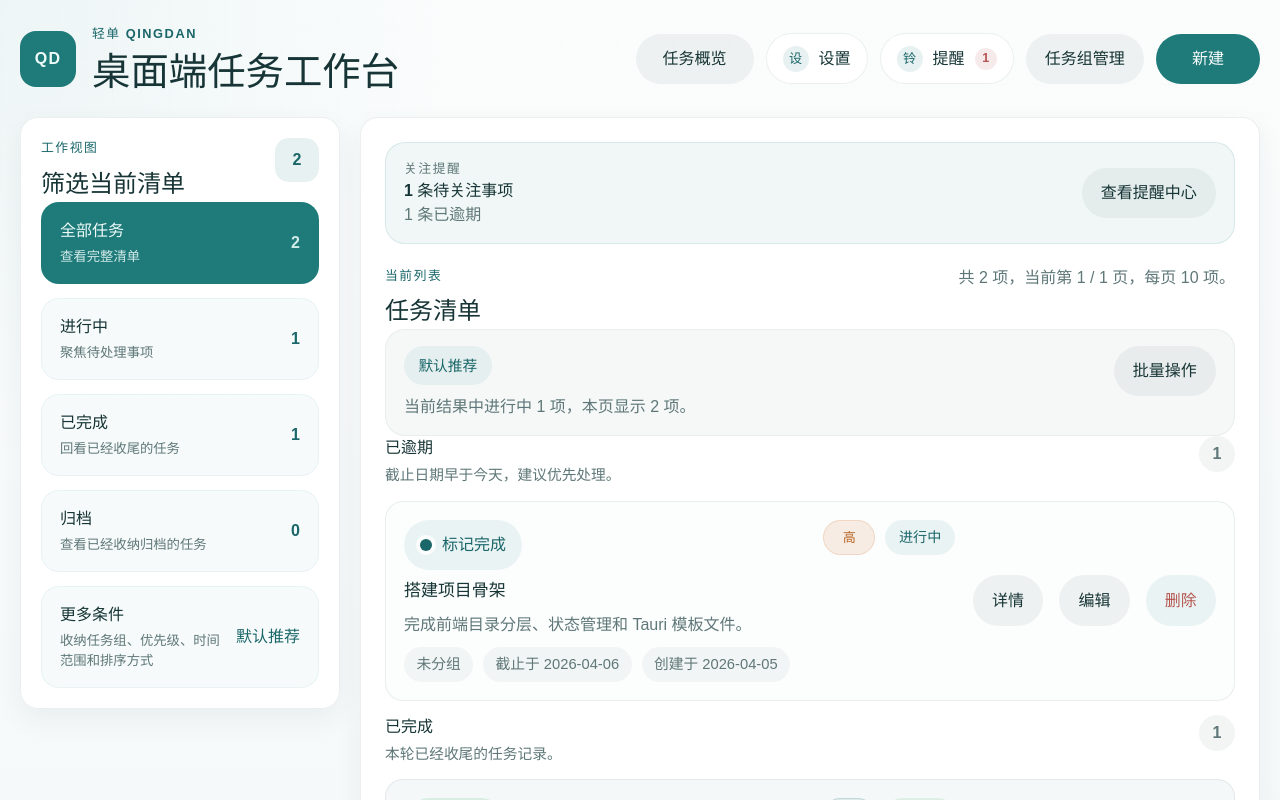
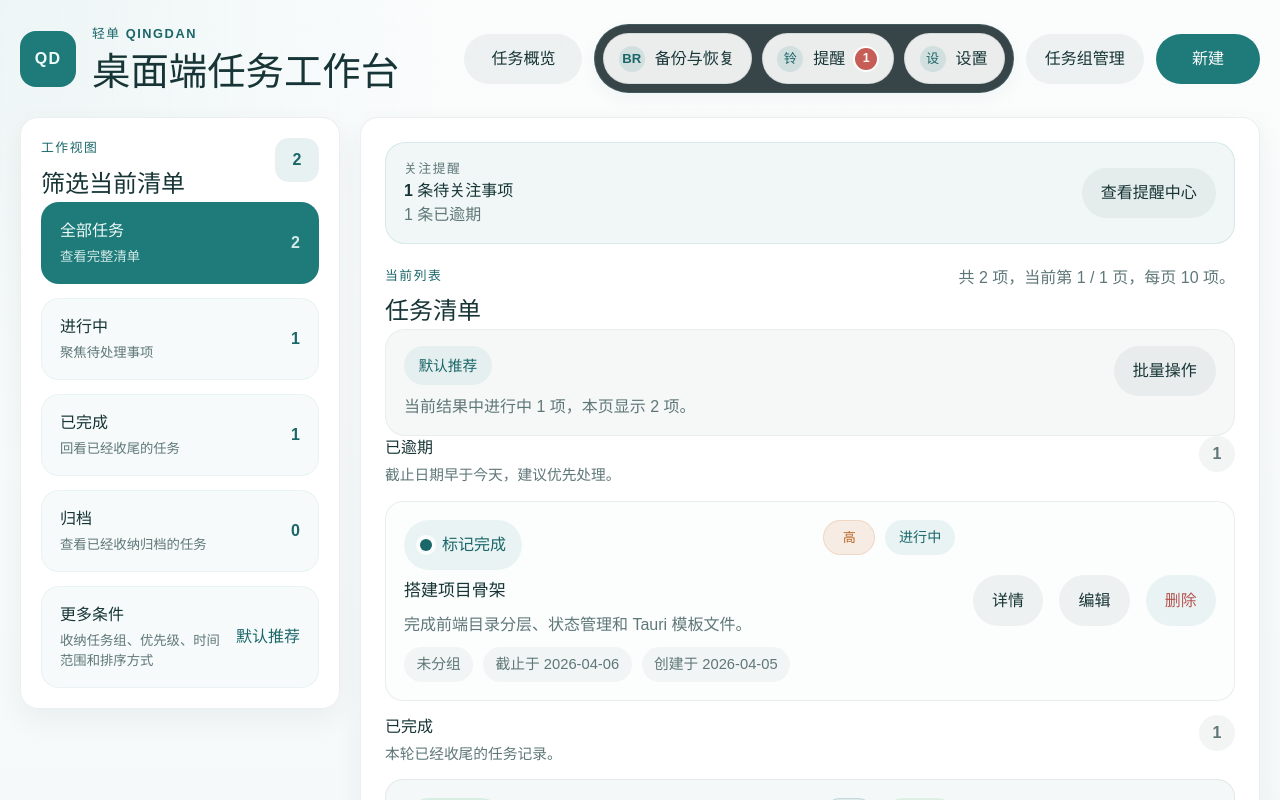
Before and after one commit to lblgb/qingdan-desktop, a React (Vite) app: page / in a window 1280 px wide. Shown: the top 800 px of the page. Built offline with nearby package versions, Linux system fonts and the light colour scheme.

Commit message:
feat: add console system action bar

```diff
--- a/src/app/AppShell.tsx
+++ b/src/app/AppShell.tsx
@@ -287,17 +287,15 @@ export function AppShell() {
 
         <div className="topbar-actions">
           <TaskOverview />
-          <TaskSettings
-            isOpen={isSettingsOpen}
-            isSaving={isSavingReminderPreferences}
-            notificationPermissionStatus={notificationPermissionStatus}
-            onOpenChange={setIsSettingsOpen}
-            onPreferencesChange={setDraftReminderPreferences}
-            onRefreshNotificationPermissionStatus={refreshNotificationPermissionStatus}
-            onSave={handleSaveReminderPreferences}
-            onSendTestDesktopNotification={sendTestDesktopNotification}
-            preferences={draftReminderPreferences}
-          />
+
+          <div className="system-action-bar" aria-label="系统图标组" role="group">
+            <button aria-label="备份与恢复" className="icon-button icon-button-console" type="button">
+              <span aria-hidden="true" className="icon-button-glyph">
+                BR
+              </span>
+              <span className="icon-button-label">备份与恢复</span>
+            </button>
+
             <TaskReminderCenter
               buckets={reminderBuckets}
               isOpen={isReminderCenterOpen}
@@ -310,6 +308,20 @@ export function AppShell() {
                 setIsReminderCenterOpen(false)
               }}
             />
+
+            <TaskSettings
+              isOpen={isSettingsOpen}
+              isSaving={isSavingReminderPreferences}
+              notificationPermissionStatus={notificationPermissionStatus}
+              onOpenChange={setIsSettingsOpen}
+              onPreferencesChange={setDraftReminderPreferences}
+              onRefreshNotificationPermissionStatus={refreshNotificationPermissionStatus}
+              onSave={handleSaveReminderPreferences}
+              onSendTestDesktopNotification={sendTestDesktopNotification}
+              preferences={draftReminderPreferences}
+            />
+          </div>
+
           <TaskGroupManager />
           <TaskComposer />
         </div>
--- a/src/components/TaskReminderCenter.tsx
+++ b/src/components/TaskReminderCenter.tsx
@@ -33,9 +33,10 @@ export function TaskReminderCenter({
   return (
     <>
       <button
+        aria-label="提醒中心"
         aria-expanded={isOpen}
         aria-haspopup="dialog"
-        className="icon-button reminder-entry-button"
+        className="icon-button icon-button-console reminder-entry-button"
         onClick={() => onOpenChange(true)}
         type="button"
       >
--- a/src/components/TaskSettings.tsx
+++ b/src/components/TaskSettings.tsx
@@ -59,9 +59,10 @@ export function TaskSettings({
   return (
     <>
       <button
+        aria-label="设置"
         aria-expanded={isOpen}
         aria-haspopup="dialog"
-        className="icon-button"
+        className="icon-button icon-button-console"
         onClick={() => onOpenChange(true)}
         type="button"
       >
--- a/src/index.css
+++ b/src/index.css
@@ -25,6 +25,13 @@
   --accent-soft: rgba(31, 122, 122, 0.1);
   --accent-warm: #1f7a7a;
   --accent-warm-soft: rgba(31, 122, 122, 0.08);
+  --console-panel: rgba(17, 34, 39, 0.84);
+  --console-panel-border: rgba(109, 199, 201, 0.18);
+  --console-icon-surface: rgba(255, 255, 255, 0.9);
+  --console-icon-border: rgba(23, 53, 54, 0.1);
+  --console-icon-glyph: rgba(31, 122, 122, 0.12);
+  --console-icon-badge: #c65d57;
+  --console-icon-badge-text: #fffaf8;
   --danger: #b4544f;
   --warning: #9a5a12;
   --warning-soft: rgba(209, 115, 51, 0.12);
@@ -152,6 +159,7 @@ textarea {
   display: flex;
   align-items: center;
   gap: 12px;
+  flex-wrap: wrap;
 }
 
 .brand-mark {
@@ -563,6 +571,29 @@ textarea {
   font-weight: 700;
 }
 
+.system-action-bar {
+  display: inline-flex;
+  align-items: center;
+  gap: 10px;
+  padding: 8px;
+  border-radius: 999px;
+  background: var(--console-panel);
+  border: 1px solid var(--console-panel-border);
+  box-shadow: var(--shadow-md);
+}
+
+.icon-button-console {
+  position: relative;
+  min-width: 0;
+  padding-inline: 0.9rem 1rem;
+  border: 1px solid var(--console-icon-border);
+  background: var(--console-icon-surface);
+}
+
+.icon-button-label {
+  white-space: nowrap;
+}
+
 .icon-button-glyph {
   display: inline-flex;
   align-items: center;
@@ -570,7 +601,7 @@ textarea {
   width: 26px;
   height: 26px;
   border-radius: 999px;
-  background: rgba(31, 122, 122, 0.1);
+  background: var(--console-icon-glyph);
   color: var(--accent-strong);
   font-size: 0.82rem;
 }
@@ -583,9 +614,10 @@ textarea {
   height: 22px;
   padding-inline: 0.4rem;
   border-radius: 999px;
-  background: rgba(180, 84, 79, 0.12);
-  color: var(--danger);
+  background: var(--console-icon-badge);
+  color: var(--console-icon-badge-text);
   font-size: 0.78rem;
+  box-shadow: 0 0 0 2px rgba(255, 255, 255, 0.92);
 }
 
 .composer-form label {
@@ -1893,6 +1925,12 @@ select:disabled {
     justify-content: flex-start;
   }
 
+  .system-action-bar {
+    width: 100%;
+    justify-content: flex-start;
+    flex-wrap: wrap;
+  }
+
   .pagination-bar,
   .pagination-actions {
     flex-direction: column;
```
Also changed, not shown: 1 other file (tests, documents, lock files or other folders). Lines whose indentation alone changed are shown as unchanged.
